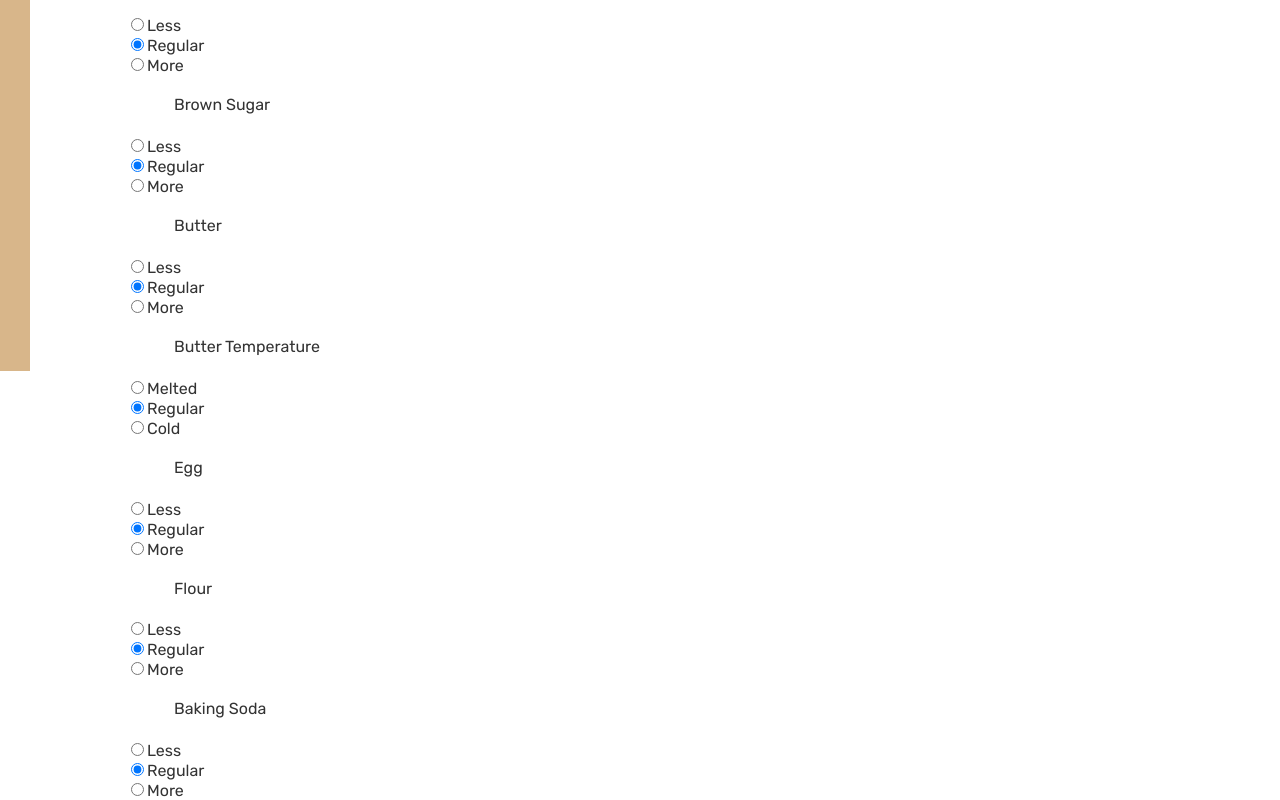
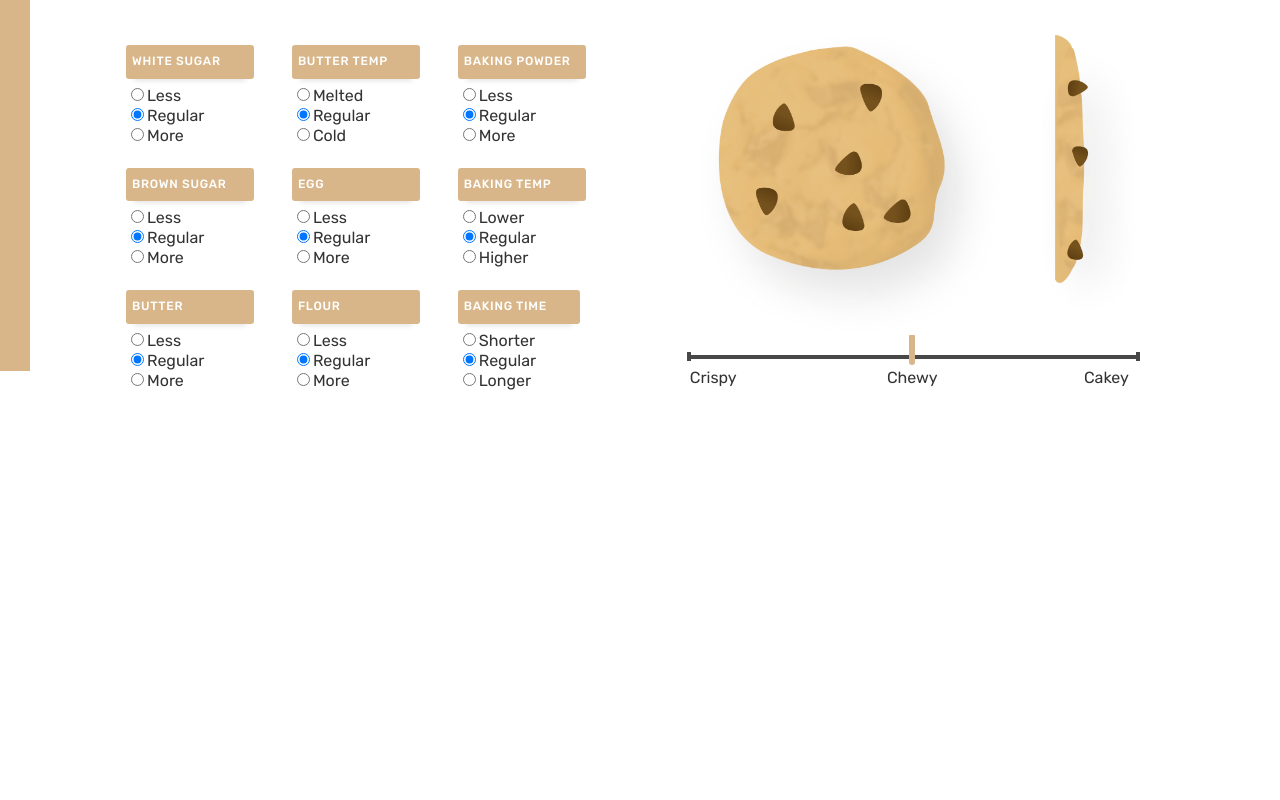
Before and after one commit to lommyti/infoviz-a4, a React (Create React App) app: page / in a window 1280 px wide. Shown: the part 5000-5800 px from the top of the page. After the commit the page ends 5518 px from the top, so only its background shows below. Built offline with nearby package versions, Linux system fonts and the light colour scheme.

Commit message:
styling changes and fix bug with radio buttons

```diff
--- a/src/App.css
+++ b/src/App.css
@@ -220,21 +220,31 @@ button:hover{
 .customizationViz{
   height: 20em;
   padding: 3em;
+
+}
+
+.customizationViz h2{
+  letter-spacing: 8px;
+  font-weight: 500;
 }
 
 .customizationButtons{
-  width: 50%;
+  width: 15%;
+  display: inline-block;
+  vertical-align: top;
 }
 .customizationImages{
   float:right;
   width: 50%;
+  padding-left: 5%;
 }
 
 .customizationBar{
-  width: 50%;
+  width: 60%;
   display:block;
   float:right;
-  padding-right: 3em;
+  padding-left: 8em;
+  box-sizing: border-box;
   padding-bottom: 8em;
 }
 
@@ -277,3 +287,23 @@ table{
 td{
   width: 33%;
 }
+
+.radio {
+  padding-right: 5%;
+}
+
+.customizationButtons p{
+  margin-top: 1.9em;
+  margin-left: 0;
+  margin-bottom: .5em;
+  background: #d8b68a;
+  font-weight: 500;
+  padding: .5em;
+  border-radius: .25em;
+  text-transform: uppercase;
+  color: #fff;
+  letter-spacing: .75px;
+  font-size: .75em;
+  box-shadow: 0px 10px 5px -8px rgba(0,0,0,.1);
+
+}
--- a/src/Customization.js
+++ b/src/Customization.js
@@ -23,9 +23,11 @@ render(){
     <div>
 
     <div class="customizationViz">
+    <h2>COOKIE VARIABLES</h2>
     <div class="customizationButtons">
+    <p>White Sugar</p>
+
       <div className="radio">
-        <p>Granulated Sugar</p>
         <label>
           <input type="radio" name="sugar" onClick={event => this.props.handleChange(event)} value="less" selected={this.props.cookieData.sugar === 'less'} />
           Less
@@ -43,9 +45,9 @@ render(){
           More
         </label>
       </div>
+      <p>Brown Sugar</p>
 
       <div className="radio">
-        <p>Brown Sugar</p>
         <label>
           <input type="radio" name="brownsugar" onClick={event => this.props.handleChange(event)} value="less" selected={this.props.cookieData.brownsugar === 'less'} />
           Less
@@ -63,9 +65,9 @@ render(){
           More
         </label>
       </div>
+      <p>Butter</p>
 
       <div className="radio">
-        <p>Butter</p>
         <label>
           <input type="radio" name="butter" onClick={event => this.props.handleChange(event)} value="less" selected={this.props.cookieData.butter === 'less'} />
           Less
@@ -83,9 +85,11 @@ render(){
           More
         </label>
       </div>
+      </div>
+      <div class="customizationButtons">
+      <p>Butter Temp</p>
 
       <div className="radio">
-        <p>Butter Temperature</p>
         <label>
           <input type="radio" name="butter_temp" onClick={event => this.props.handleChange(event)} value="melted" selected={this.props.cookieData.butter_temp === 'melted'} />
           Melted
@@ -103,9 +107,9 @@ render(){
           Cold
         </label>
       </div>
+      <p>Egg</p>
 
       <div className="radio">
-        <p>Egg</p>
         <label>
           <input type="radio" name="egg" onClick={event => this.props.handleChange(event)} value="less" selected={this.props.cookieData.egg === 'less'} />
           Less
@@ -124,8 +128,9 @@ render(){
         </label>
       </div>
 
+      <p>Flour</p>
+
       <div className="radio">
-        <p>Flour</p>
         <label>
           <input type="radio" name="flour" onClick={event => this.props.handleChange(event)} value="less" selected={this.props.cookieData.flour === 'less'} />
           Less
@@ -143,29 +148,12 @@ render(){
           More
         </label>
       </div>
+      </div>
+      <div class="customizationButtons">
+
+      <p>Baking Powder</p>
 
       <div className="radio">
-        <p>Baking Soda</p>
-        <label>
-          <input type="radio" name="bakingsoda" onClick={event => this.props.handleChange(event)} value="less" selected={this.props.cookieData.bakingsoda === 'less'} />
-          Less
-        </label>
-      </div>
-      <div className="radio">
-        <label>
-          <input defaultChecked type="radio" name="bakingsoda" onClick={event => this.props.handleChange(event)} value="regular" selected={this.props.cookieData.bakingsoda === 'regular'} />
-          Regular
-        </label>
-      </div>
-      <div className="radio">
-        <label>
-          <input type="radio" name="bakingsoda" onClick={event => this.props.handleChange(event)} value="more" selected={this.props.cookieData.bakingsoda === 'more'} />
-          More
-        </label>
-      </div>
-
-      <div className="radio">
-        <p>Baking Powder</p>
         <label>
           <input type="radio" name="bakingpowder" onClick={event => this.props.handleChange(event)} value="less" selected={this.props.cookieData.bakingpowder === 'less'} />
           Less
@@ -183,9 +171,9 @@ render(){
           More
         </label>
       </div>
+      <p>Baking Temp</p>
 
       <div className="radio">
-        <p>Baking Temperature</p>
         <label>
           <input type="radio" name="temp" onClick={event => this.props.handleChange(event)} value="lower" selected={this.props.cookieData.temp === 'lower'} />
           Lower
@@ -202,23 +190,23 @@ render(){
           <input type="radio" name="temp" onClick={event => this.props.handleChange(event)} value="higher" selected={this.props.cookieData.temp === 'higher'} />
           Higher
         </label>
+        <p>Baking Time</p>
 
       <div className="radio">
-        <p>Baking Time</p>
         <label>
-          <input type="radio" name="bakingpowder" onClick={event => this.props.handleChange(event)} value="shorter" selected={this.props.cookieData.time === 'shorter'} />
+          <input type="radio" name="bakingtime" onClick={event => this.props.handleChange(event)} value="shorter" selected={this.props.cookieData.time === 'shorter'} />
           Shorter
         </label>
       </div>
       <div className="radio">
         <label>
-          <input defaultChecked type="radio" name="bakingpowder" onClick={event => this.props.handleChange(event)} value="regular" selected={this.props.cookieData.time === 'regular'} />
+          <input defaultChecked type="radio" name="bakingtime" onClick={event => this.props.handleChange(event)} value="regular" selected={this.props.cookieData.time === 'regular'} />
           Regular
         </label>
       </div>
       <div className="radio">
         <label>
-          <input type="radio" name="bakingpowder" onClick={event => this.props.handleChange(event)} value="longer" selected={this.props.cookieData.time === 'longer'} />
+          <input type="radio" name="bakingtime" onClick={event => this.props.handleChange(event)} value="longer" selected={this.props.cookieData.time === 'longer'} />
           Longer
         </label>
       </div>
```
